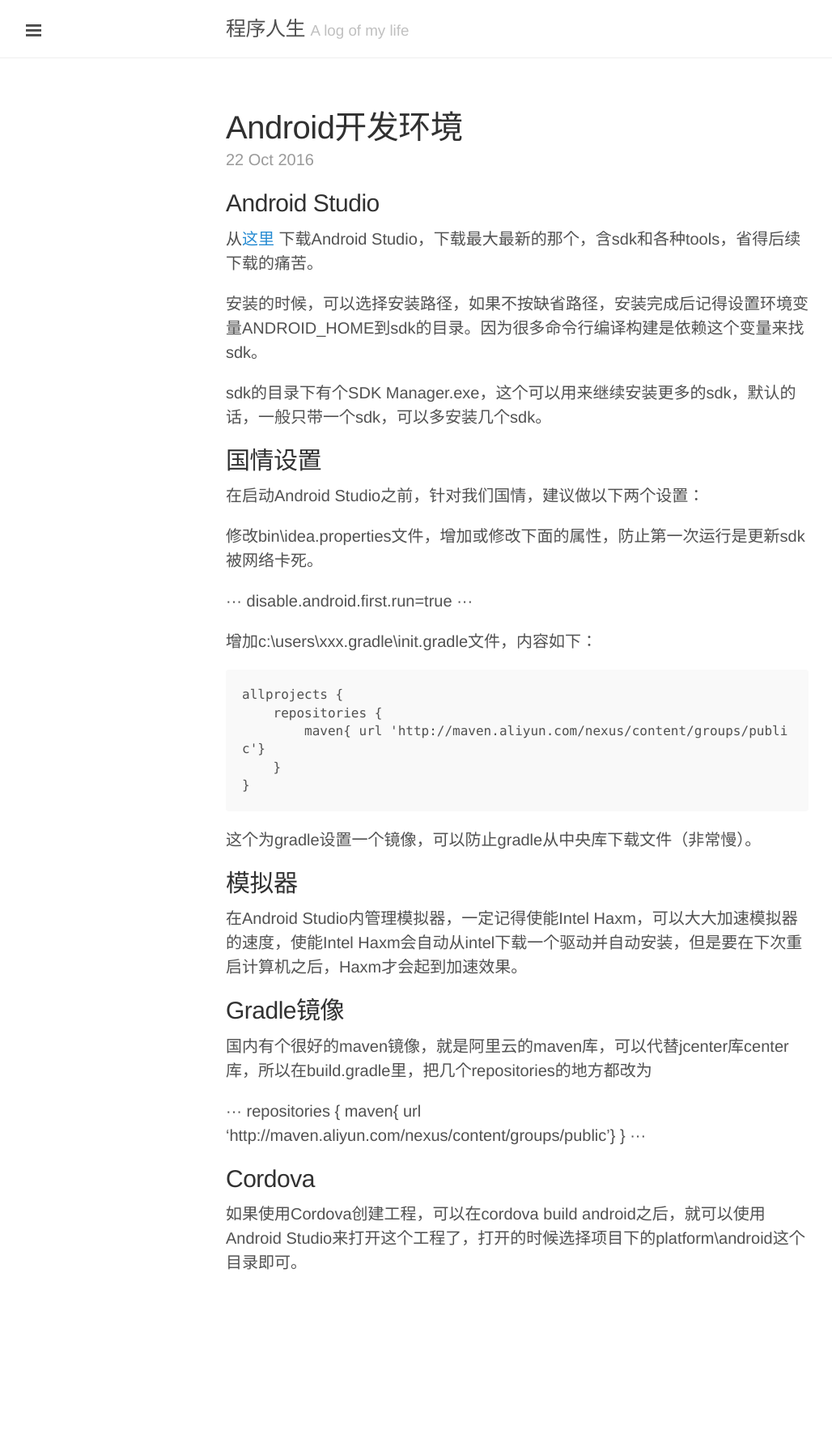
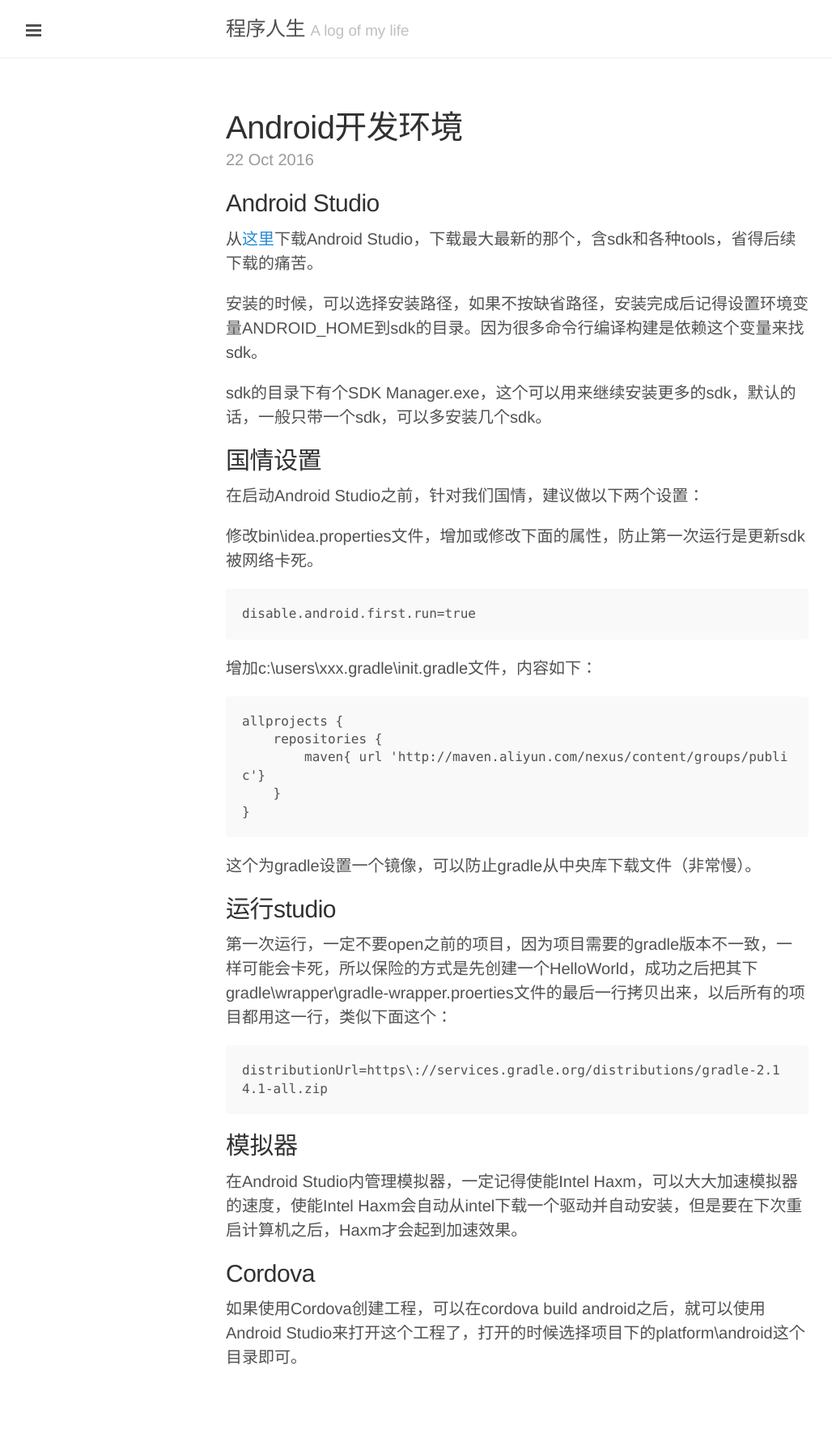
Before and after one commit to liuzhongshu/liuzhongshu.github.io, a Jekyll site: the page built from _posts/2016-10-22-android.markdown, in a window 1280 px wide. Shown: the whole page at 81% size, without its empty margins (1-1029 px from the left). Built offline with Jekyll 4.4.1, drawn with Linux system fonts in a browser that asks for light colours; comment, search, counter and statistics services are not loaded; before the commit the page ends 1654 px from its top, so only the background shows below that.

Commit message:
Post update: Android开发环境

````diff
--- a/_posts/2016-10-22-android.markdown
+++ b/_posts/2016-10-22-android.markdown
@@ -5,12 +5,11 @@
 ---
 ## Android Studio
 
-从[这里](http://www.androiddevtools.cn/) 下载Android Studio，下载最大最新的那个，含sdk和各种tools，省得后续下载的痛苦。
+从[这里](http://www.androiddevtools.cn/)下载Android Studio，下载最大最新的那个，含sdk和各种tools，省得后续下载的痛苦。
 
 安装的时候，可以选择安装路径，如果不按缺省路径，安装完成后记得设置环境变量ANDROID_HOME到sdk的目录。因为很多命令行编译构建是依赖这个变量来找sdk。
 
 sdk的目录下有个SDK Manager.exe，这个可以用来继续安装更多的sdk，默认的话，一般只带一个sdk，可以多安装几个sdk。
-
 
 ## 国情设置
 
@@ -18,9 +17,9 @@
 
 修改bin\idea.properties文件，增加或修改下面的属性，防止第一次运行是更新sdk被网络卡死。
 
-···
+```
 disable.android.first.run=true
-···
+```
 
 增加c:\users\xxx\.gradle\init.gradle文件，内容如下：
 
@@ -34,19 +33,18 @@
 
 这个为gradle设置一个镜像，可以防止gradle从中央库下载文件（非常慢）。
 
+## 运行studio
+
+第一次运行，一定不要open之前的项目，因为项目需要的gradle版本不一致，一样可能会卡死，所以保险的方式是先创建一个HelloWorld，成功之后把其下gradle\wrapper\gradle-wrapper.proerties文件的最后一行拷贝出来，以后所有的项目都用这一行，类似下面这个：
+
+```
+distributionUrl=https\://services.gradle.org/distributions/gradle-2.14.1-all.zip
+```
+
 ## 模拟器
 
 在Android Studio内管理模拟器，一定记得使能Intel Haxm，可以大大加速模拟器的速度，使能Intel Haxm会自动从intel下载一个驱动并自动安装，但是要在下次重启计算机之后，Haxm才会起到加速效果。
 
-## Gradle镜像
-
-国内有个很好的maven镜像，就是阿里云的maven库，可以代替jcenter库center库，所以在build.gradle里，把几个repositories的地方都改为
-
-···
-repositories {
-        maven{ url 'http://maven.aliyun.com/nexus/content/groups/public'}
-    }
-···
 
 ## Cordova
 
````
